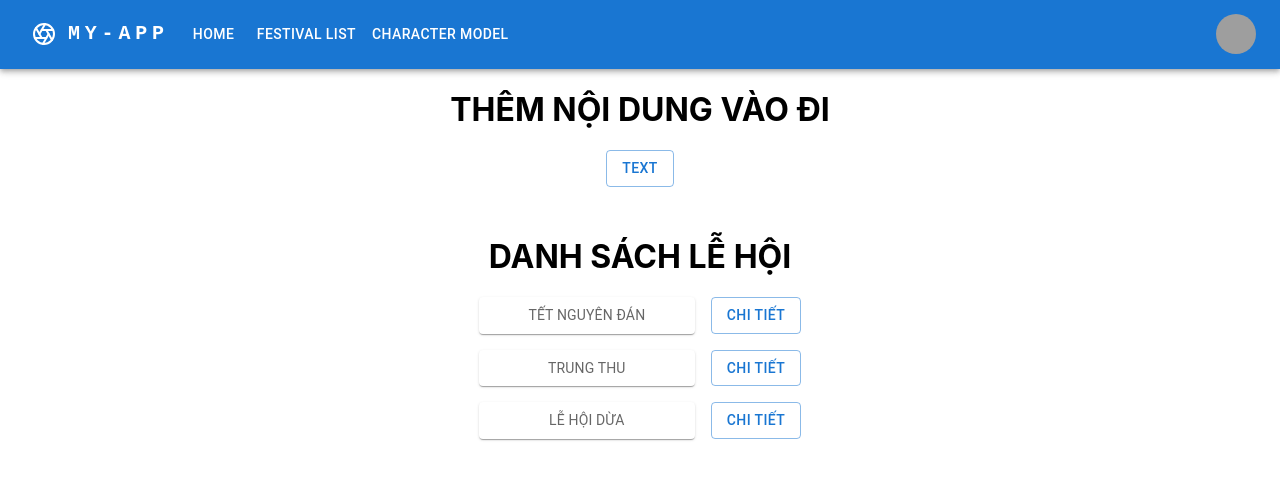
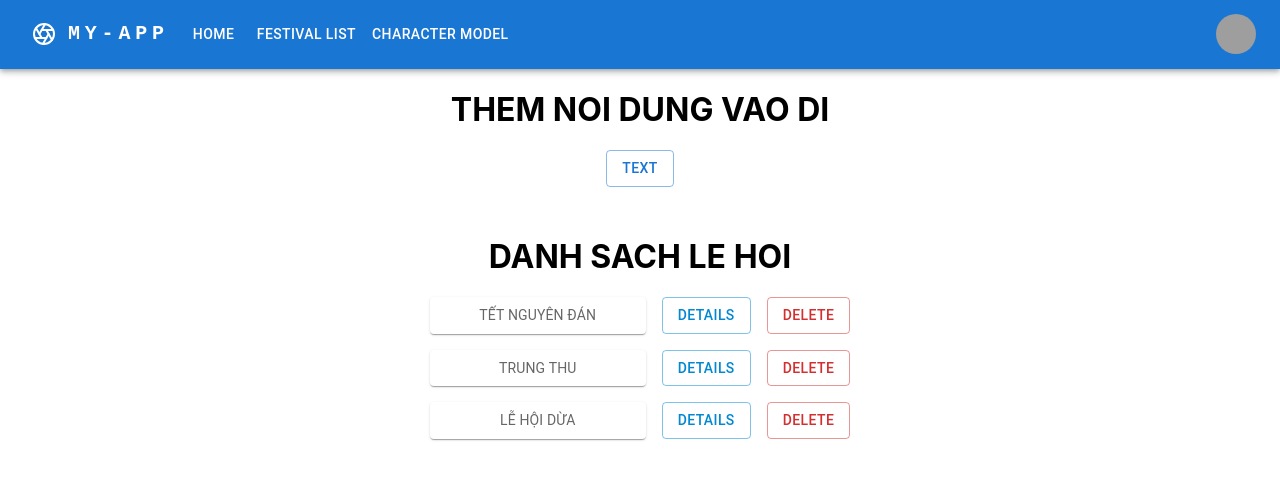
Before and after one commit to accnaylaaccfake111/my-react-app, a React (Create React App) app: page /festivallist in a window 1280 px wide. Shown: the top 480 px of the page. Built offline with nearby package versions, Linux system fonts and the light colour scheme; grey boxes are pictures that could not be loaded.

Commit message:
remove festivalForm.js & update festivalList.js
adding delete function

```diff
--- a/src/component/festivalList.js
+++ b/src/component/festivalList.js
@@ -31,11 +31,15 @@ function FestivalPage() {
     toast.info(`BẠN ĐANG TÌM HIỂU "${festivalName}"`, {
       position: "top-right",
       autoClose: 3000,
-      hideProgressBar: false,
-      closeOnClick: true,
-      pauseOnHover: true,
-      draggable: true,
-      progress: undefined,
+    });
+  };
+
+  // ✅ Hàm xóa lễ hội
+  const handleDeleteFestival = (festivalName) => {
+    setFestivals(festivals.filter((f) => f !== festivalName));
+    toast.warn(`ĐÃ XÓA LỄ HỘI "${festivalName}"!`, {
+      position: "top-right",
+      autoClose: 3000,
     });
   };
 
@@ -59,7 +63,7 @@ function FestivalPage() {
         margin: "20px",
       }}
     >
-      <h1>THÊM NỘI DUNG VÀO ĐI</h1>
+      <h1>THEM NOI DUNG VAO DI</h1>
 
       {!showInput && (
         <Button variant="outlined" onClick={handleToggle}>
@@ -70,7 +74,7 @@ function FestivalPage() {
       {showInput && (
         <div style={{ marginTop: "20px" }}>
           <TextField
-            label="Nhập nội dung lễ hội"
+            label="input here"
             variant="outlined"
             value={value}
             onChange={(e) => setValue(e.target.value)}
@@ -84,7 +88,7 @@ function FestivalPage() {
       )}
 
       <div style={{ marginTop: "50px" }}>
-        <h1>DANH SÁCH LỄ HỘI</h1>
+        <h1>DANH SACH LE HOI</h1>
 
         <Box
           sx={{
@@ -100,9 +104,18 @@ function FestivalPage() {
               <Item>{festival}</Item>
               <Button
                 variant="outlined"
+                color="info"
                 onClick={() => handleFestivalClick(festival)}
               >
-                Chi tiết
+                DETAILS
+              </Button>
+              {/* ✅ Nút xóa */}
+              <Button
+                variant="outlined"
+                color="error"
+                onClick={() => handleDeleteFestival(festival)}
+              >
+                DELETE
               </Button>
             </Stack>
           ))}
```
Also changed, not shown: src/component/festivalForm.js (deleted, +0 -54 lines).
